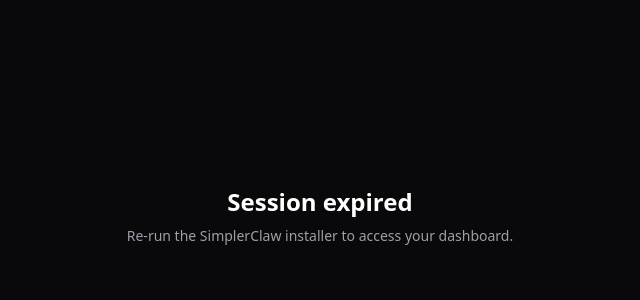
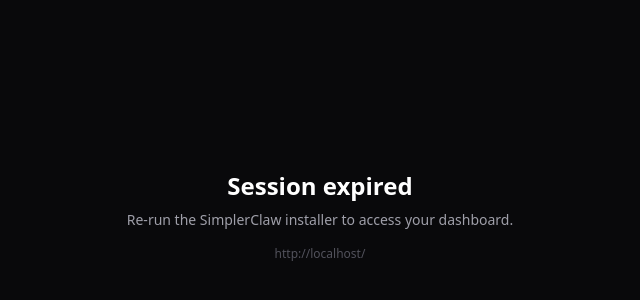
Before and after one commit to AurissoRnD/vuzo-api, a React app in the folder frontend/: page / in a window 1280 px wide. Shown: the part 184-484 px from the top of the page, without its empty margins (320-960 px from the left). Built offline with nearby package versions, Linux system fonts and the light colour scheme; no server answers; the HTML template or start-up script is replaced by a standard one.

Commit message:
debug: show loaded URL on session expired screen
Co-Authored-By: Claude Sonnet 4.6 <noreply@anthropic.com>

```diff
--- a/frontend/src/components/ProtectedRoute.tsx
+++ b/frontend/src/components/ProtectedRoute.tsx
@@ -17,6 +17,7 @@ export default function ProtectedRoute({ children }: { children: React.ReactNode
         <div className="text-center">
           <h1 className="text-2xl font-semibold text-white mb-2">Session expired</h1>
           <p className="text-zinc-400 text-sm">Re-run the SimplerClaw installer to access your dashboard.</p>
+          <p className="text-zinc-600 text-xs mt-4 break-all max-w-lg">{window.location.href}</p>
         </div>
       </div>
     )
```
